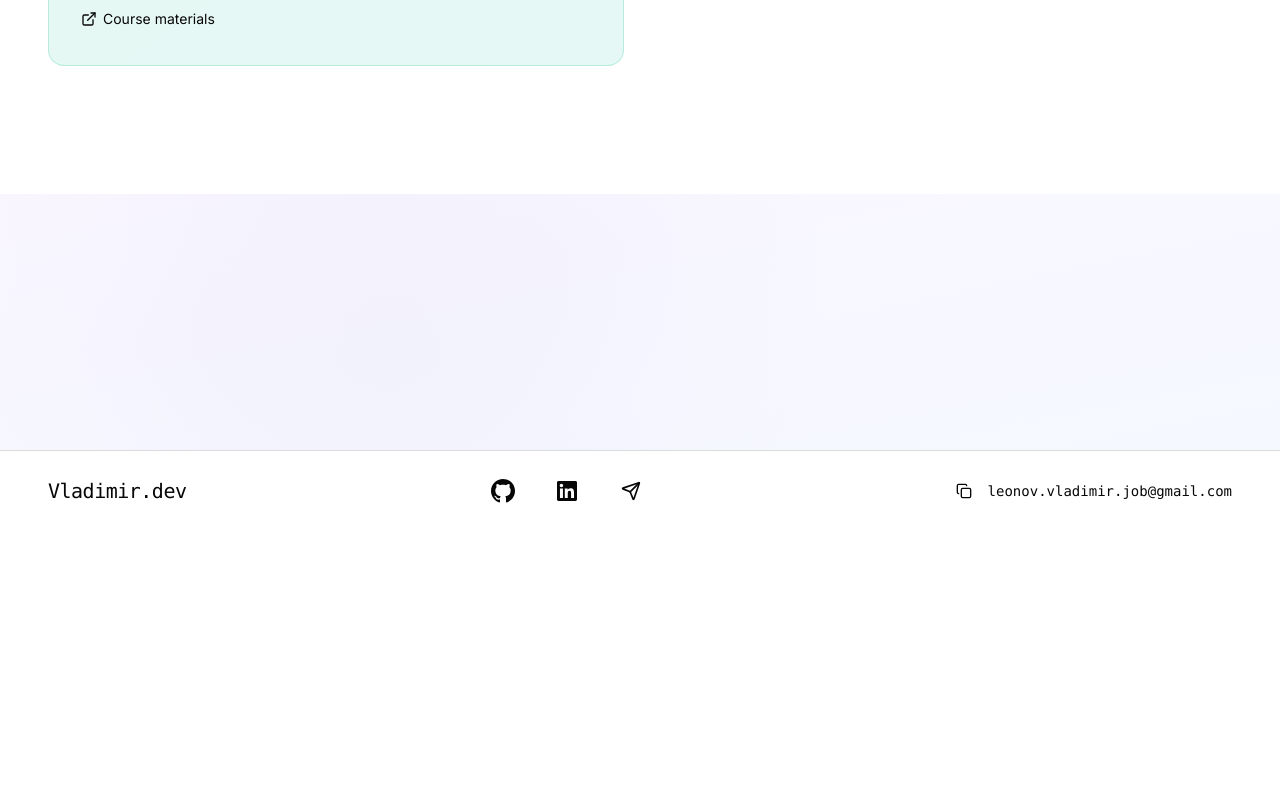
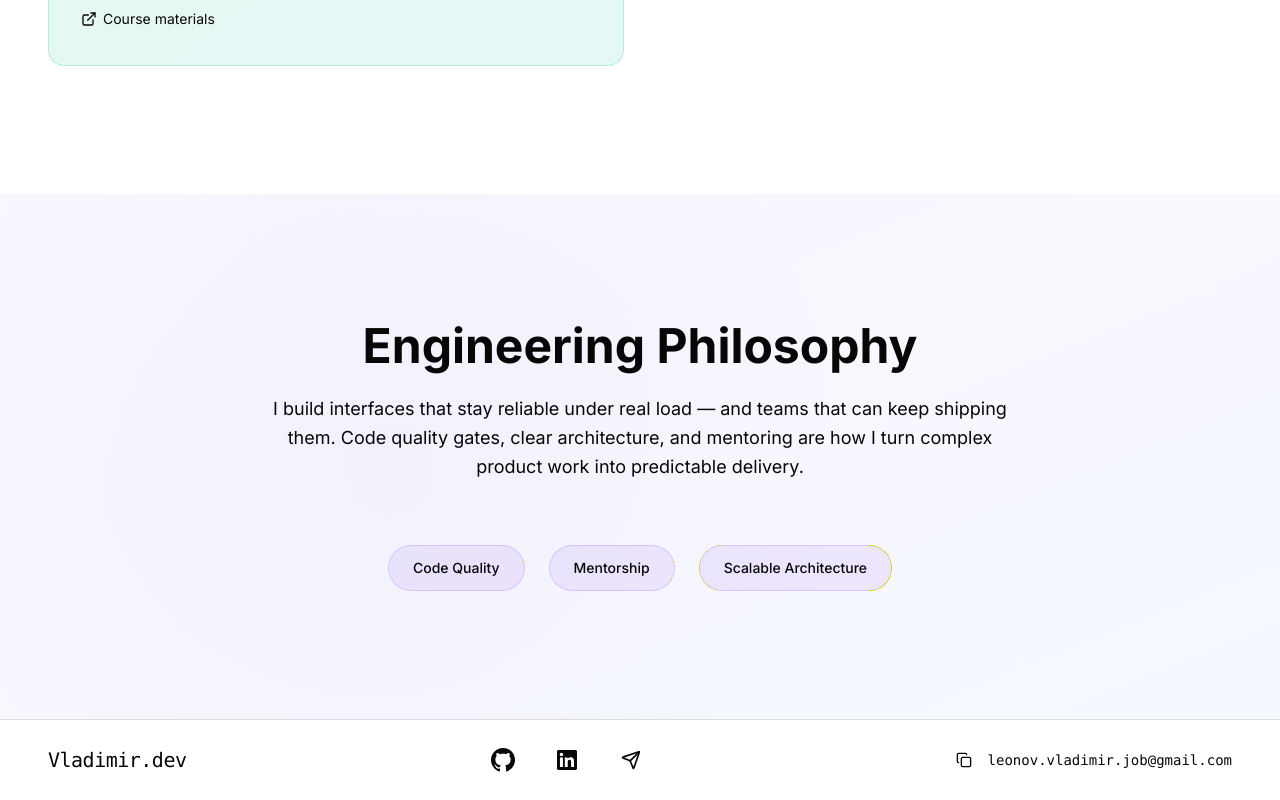
Before and after one commit to 8ladimirovi4/vladimir_dev, a Next.js app: page /en in a window 1280 px wide. Shown: the part 3521-4321 px from the top of the page. Before the commit the page ends 4052 px from the top, so only its background shows below. Built offline with nearby package versions, Linux system fonts and the light colour scheme.

Commit message:
feat: implement philosophy module

```diff
--- a/app/[locale]/page.tsx
+++ b/app/[locale]/page.tsx
@@ -22,7 +22,7 @@ export default async function Page({
       <TechnicalExpertise content={dictionary.expertise} />
       <Projects content={dictionary.projects} />
       <Work content={dictionary.work} />
-      <Philosophy />
+      <Philosophy content={dictionary.philosophy} />
     </main>
   );
 }
--- a/src/shared/i18n/dictionaries/en.ts
+++ b/src/shared/i18n/dictionaries/en.ts
@@ -120,6 +120,16 @@ const en = {
       },
     },
   },
+  philosophy: {
+    title: 'Engineering Philosophy',
+    description:
+      'I build interfaces that stay reliable under real load — and teams that can keep shipping them. Code quality gates, clear architecture, and mentoring are how I turn complex product work into predictable delivery.',
+    principles: [
+      { id: 'quality', label: 'Code Quality' },
+      { id: 'mentorship', label: 'Mentorship' },
+      { id: 'architecture', label: 'Scalable Architecture' },
+    ],
+  },
   footer: {
     copyEmail: 'Copy email',
     copied: 'Copied!',
--- a/src/shared/i18n/dictionaries/ru.ts
+++ b/src/shared/i18n/dictionaries/ru.ts
@@ -120,6 +120,16 @@ const ru = {
       },
     },
   },
+  philosophy: {
+    title: 'Как я работаю',
+    description:
+      'Строю интерфейсы, которые остаются надёжными под реальной нагрузкой — и команды, которые могут их развивать дальше. Code quality, понятная архитектура и менторинг — как я перевожу сложную продуктовую работу в предсказуемую delivery.',
+    principles: [
+      { id: 'quality', label: 'Качество кода' },
+      { id: 'mentorship', label: 'Менторство' },
+      { id: 'architecture', label: 'Масштабируемая архитектура' },
+    ],
+  },
   footer: {
     copyEmail: 'Копировать email',
     copied: 'Скопировано!',
--- a/src/shared/ui/index.ts
+++ b/src/shared/ui/index.ts
@@ -1,7 +1,6 @@
 export { Button, buttonVariants } from './button';
 export { CardsSlider } from './cards-slider';
 export { SectionGlow } from './section-glow';
-
 
 export {
   Dialog,
--- a/src/widgets/philosophy/ui/philosophy.tsx
+++ b/src/widgets/philosophy/ui/philosophy.tsx
@@ -1,19 +1,28 @@
 /** @layer widgets / slice philosophy / segment ui — server shell */
 
+import type { Dictionary } from '@/shared/i18n';
 import { SectionGlow } from '@/shared/ui';
 
 import { PrinciplesList } from './principles-list';
 
-export function Philosophy() {
+type PhilosophyProps = {
+  content: Dictionary['philosophy'];
+};
+
+export function Philosophy({ content }: PhilosophyProps) {
   return (
     <section
       data-widget="philosophy"
       id="engineering"
-      className="relative overflow-hidden py-32 px-6 lg:px-12"
+      className="relative overflow-hidden py-32 px-6 lg:px-12 scroll-mt-24"
     >
       <SectionGlow />
-      <div className="relative z-10 max-w-5xl mx-auto">
-        <PrinciplesList />
+      <div className="relative z-10 max-w-5xl mx-auto text-center">
+        <h2 className="text-3xl lg:text-5xl font-bold mb-6">{content.title}</h2>
+        <p className="text-lg text-muted-foreground mb-16 leading-relaxed max-w-3xl mx-auto">
+          {content.description}
+        </p>
+        <PrinciplesList principles={content.principles} />
       </div>
     </section>
   );
--- a/src/widgets/philosophy/ui/principles-list.tsx
+++ b/src/widgets/philosophy/ui/principles-list.tsx
@@ -1,5 +1,25 @@
 /** @layer widgets / slice philosophy / segment ui — server */
 
-export function PrinciplesList() {
-  return <ul data-segment="principles-list" />;
+import type { Dictionary } from '@/shared/i18n';
+
+type PrinciplesListProps = {
+  principles: Dictionary['philosophy']['principles'];
+};
+
+export function PrinciplesList({ principles }: PrinciplesListProps) {
+  return (
+    <ul
+      data-segment="principles-list"
+      className="flex flex-wrap justify-center gap-6"
+    >
+      {principles.map((principle) => (
+        <li
+          key={principle.id}
+          className="px-6 py-3 bg-gradient-to-br from-violet-500/10 to-purple-500/10 border border-violet-500/20 rounded-full text-sm font-medium"
+        >
+          {principle.label}
+        </li>
+      ))}
+    </ul>
+  );
 }
--- a/src/widgets/projects/ui/project-card.tsx
+++ b/src/widgets/projects/ui/project-card.tsx
@@ -32,7 +32,7 @@ function ProjectAccessAction({
 }) {
   if (access.kind === 'nda') {
     return (
-      <span className="inline-flex items-center gap-1.5 text-xs text-muted-foreground"/>
+      <span className="inline-flex items-center gap-1.5 text-xs text-muted-foreground" />
     );
   }
 
--- a/src/widgets/work/ui/work.tsx
+++ b/src/widgets/work/ui/work.tsx
@@ -13,7 +13,7 @@ export function Work({ content }: WorkProps) {
     <section
       data-widget="work"
       id="work"
-      className="py-32 px-6 lg:px-12 bg-muted/30 scroll-mt-24"
+      className="py-32 px-6 lg:px-12 scroll-mt-24"
     >
       <div className="max-w-7xl mx-auto">
         <h2 className="text-3xl lg:text-5xl font-bold mb-16 text-center">
```
